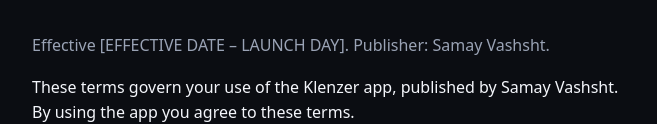
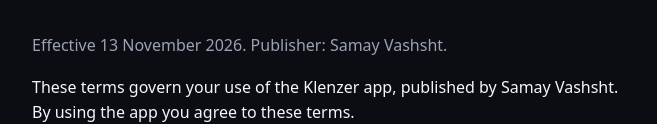
Before and after one commit to samayhuf-star/app-legal, a plain HTML site: page klenzer/terms.html in a window 1280 px wide. Shown: the part 195-319 px from the top of the page, without its empty margins (308-965 px from the left). Drawn offline with Linux system fonts and the light colour scheme.

Commit message:
Klenzer terms: set the effective date to 13 November 2026.

```diff
--- a/klenzer/terms.html
+++ b/klenzer/terms.html
@@ -32,7 +32,7 @@ footer { color: var(--muted); font-size: 0.9rem; padding-bottom: 3rem; }
   </header>
   <main>
 
-    <p class="muted">Effective [EFFECTIVE DATE – LAUNCH DAY]. Publisher: Samay Vashsht.</p>
+    <p class="muted">Effective 13 November 2026. Publisher: Samay Vashsht.</p>
     <p>These terms govern your use of the Klenzer app, published by Samay Vashsht. By using the app you agree to these terms.</p>
 
     <h2>The app</h2>
```
